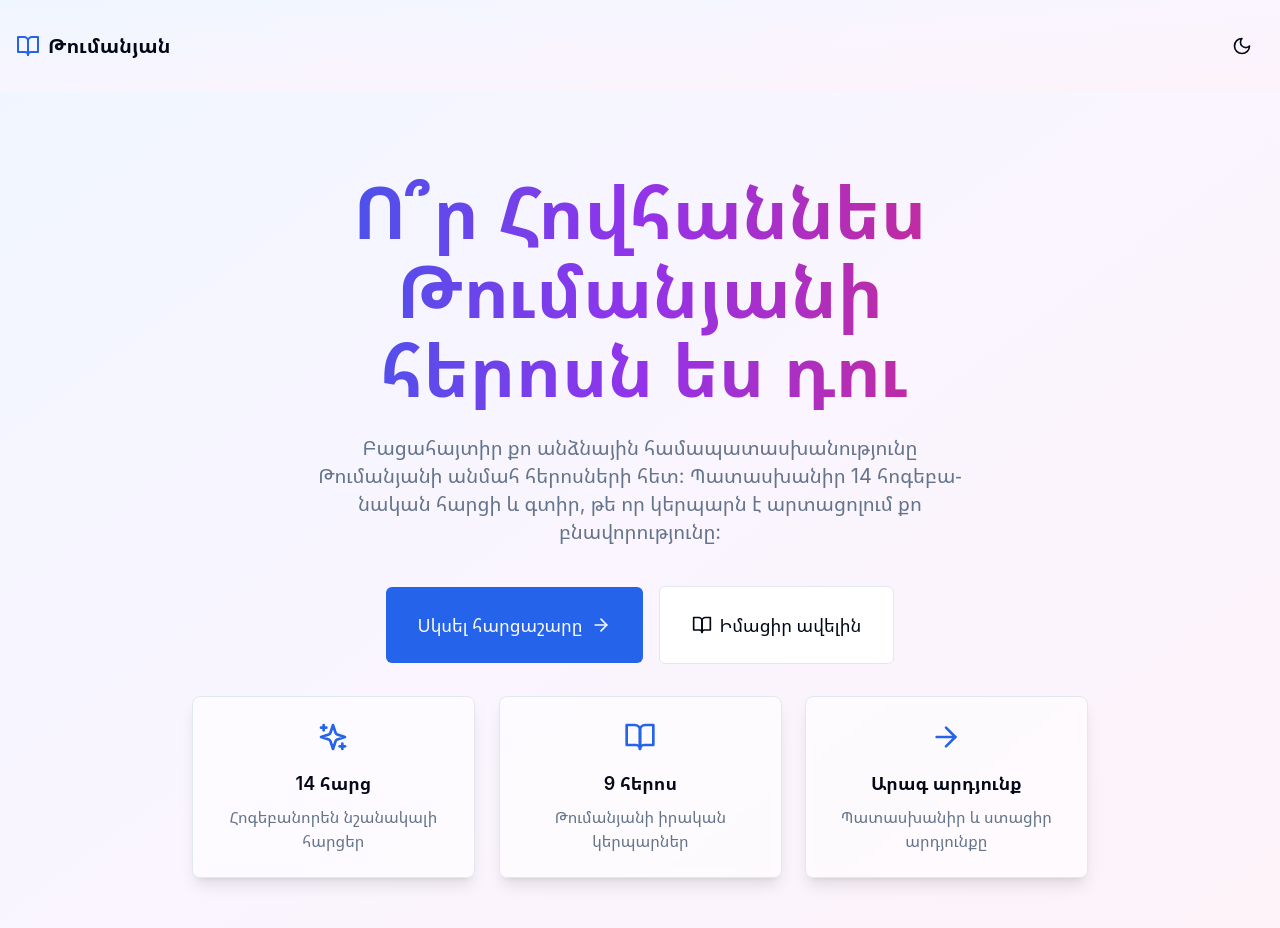
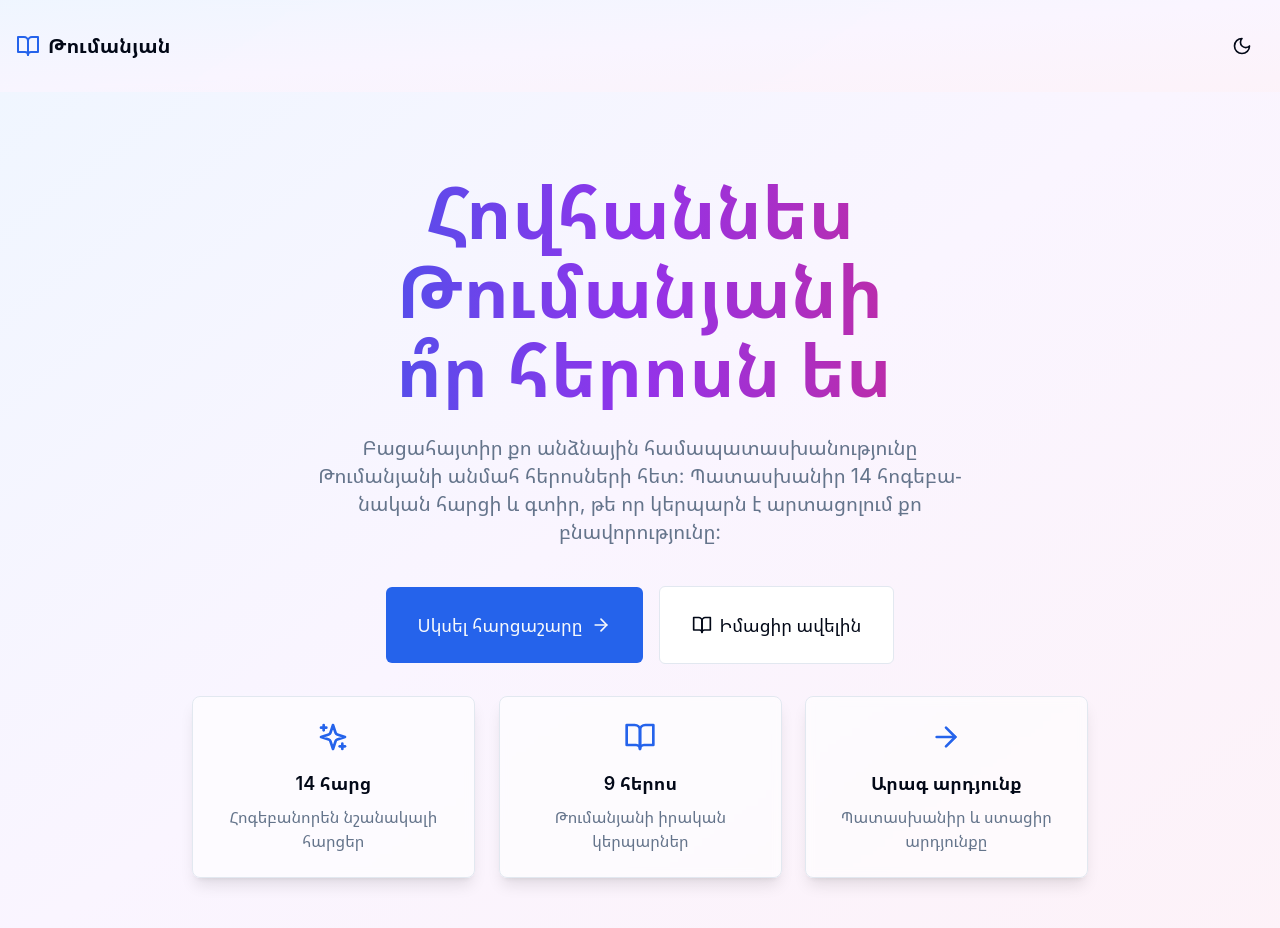
Before and after one commit to Lyowww/Tumanyan-Quiz, a Next.js app: page / in a window 1280 px wide. Shown: the top 928 px of the page. Built offline with nearby package versions, Linux system fonts and the light colour scheme.

Commit message:
fixed text

```diff
--- a/app/page.tsx
+++ b/app/page.tsx
@@ -37,9 +37,9 @@ export default function HomePage() {
               transition={{ delay: 0.2 }}
               className="text-fluid-3xl sm:text-fluid-4xl md:text-fluid-5xl font-bold bg-gradient-to-r from-blue-600 via-purple-600 to-pink-600 bg-clip-text text-transparent text-armenian leading-tight"
             >
-              Ո՞ր Հովհաննես Թումանյանի
+              Հովհաննես Թումանյանի
               <br className="hidden sm:block" />
-              <span className="block sm:inline sm:ml-2 mt-1 sm:mt-0">հերոսն ես դու</span>
+              <span className="block sm:inline sm:ml-2 mt-1 sm:mt-0">ո՞ր հերոսն ես</span>
             </motion.h1>
 
             <motion.p
```
